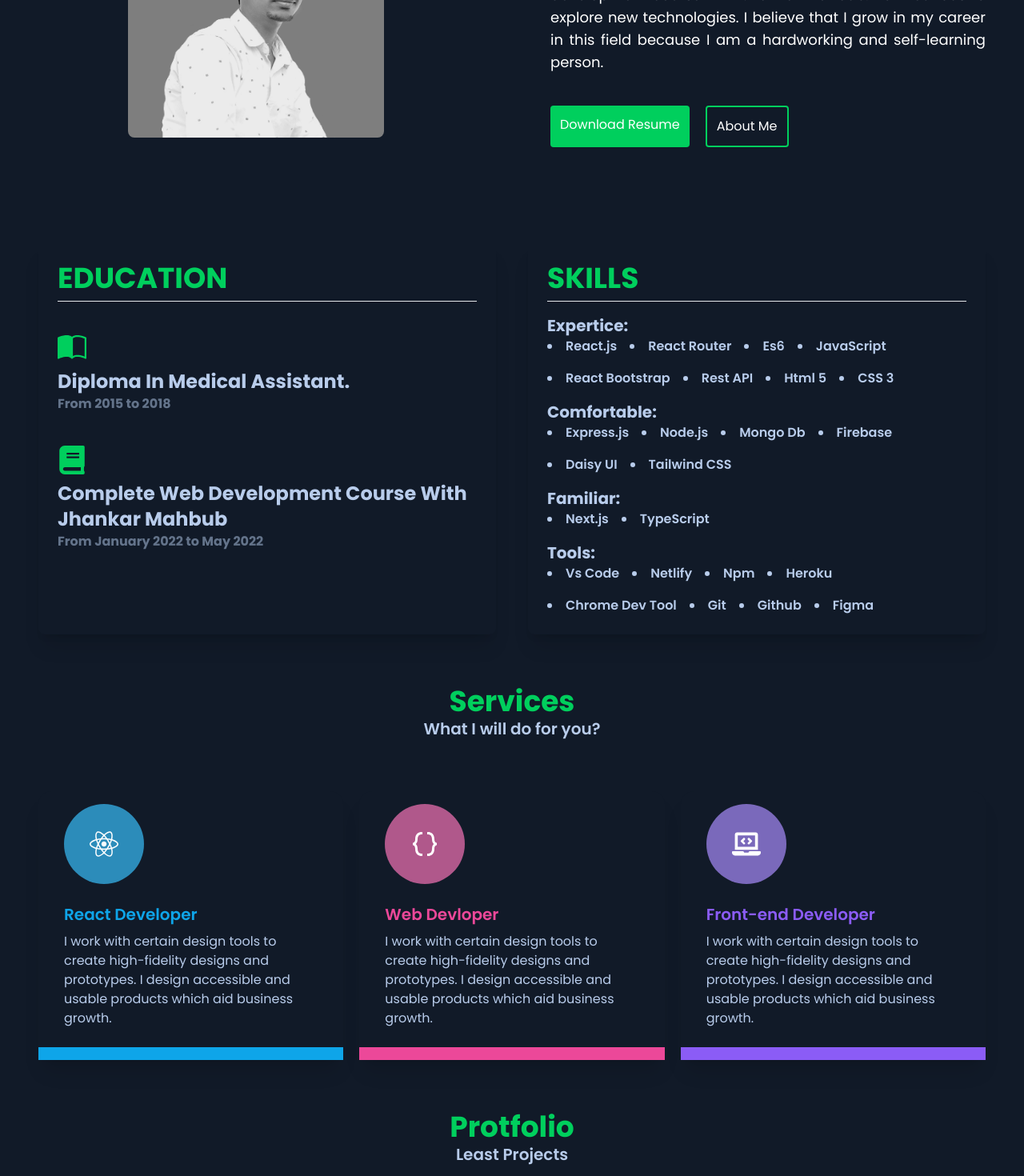
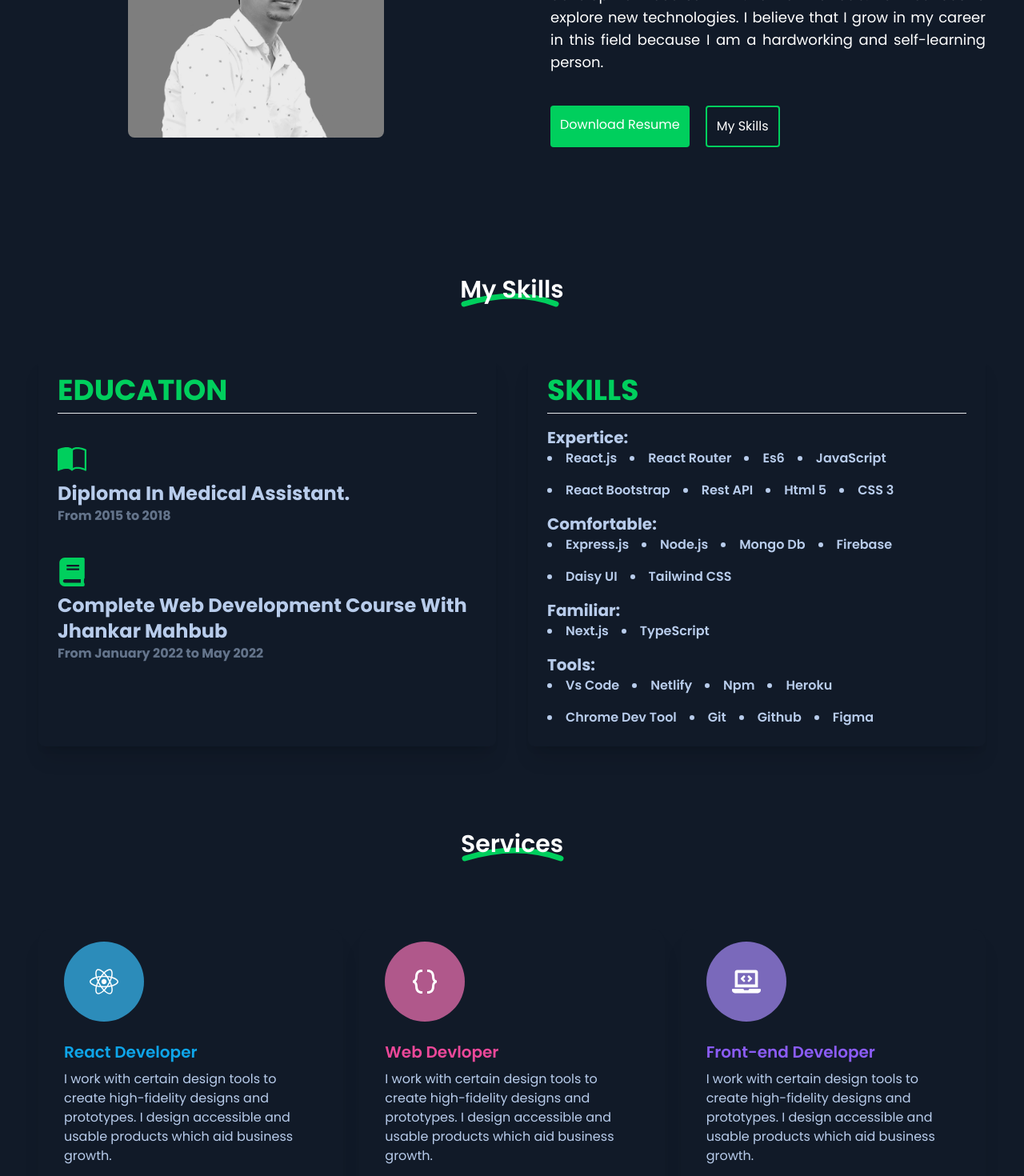
Before and after one commit to forhadmia1/my_protfolio, a React (Create React App) app: page / in a window 1280 px wide. Shown: the part 1160-2630 px from the top of the page at 80% size. Built offline with nearby package versions, Linux system fonts and the light colour scheme; no server answers.

Commit message:
organize the site

```diff
--- a/src/App.js
+++ b/src/App.js
@@ -5,9 +5,9 @@ import Home from './pages/Home/Home';
 import { ToastContainer } from 'react-toastify';
 import 'react-toastify/dist/ReactToastify.css';
 import Blogs from './pages/Blogs/Blogs';
-import SingleProject from './pages/ProjectPage/SingleProject';
 import NotFound from './components/NotFound';
 import "aos/dist/aos.css";
+import SingleProject from './components/SingleProject';
 
 function App() {
   return (
--- a/src/components/About.js
+++ b/src/components/About.js
@@ -8,7 +8,7 @@ const About = () => {
             <SectionTitle width={140}>About Me</SectionTitle>
             <div className='grid md:grid-cols-2 my-3 md:my-20'>
                 <div className='flex justify-center items-center'>
-                    <img className='w-80 h-80 rounded-lg grayscale hover:grayscale-0 duration-1000' src={myphoto} alt="" />
+                    <img className='w-80 h-80 rounded-lg grayscale hover:grayscale-0 duration-1000 hover:scale-110' src={myphoto} alt="" />
                 </div>
                 <div className='px-6 md:px-12 my-10'>
                     <p className='text-lg text-secondary text-justify'>
@@ -20,7 +20,7 @@ const About = () => {
                     <div className='flex md:justify-start justify-center gap-3 md:gap-5 mt-10'>
                         <a href='https://drive.google.com/uc?export=download&id=15ka36LpmP1yD4NX7_7Iw7iydKCtjP3fa' className="p-3 text-secondary rounded bg-primary">Download Resume</a>
 
-                        <button className="p-3 border-2 border-primary rounded text-secondary">About Me</button>
+                        <button className="p-3 border-2 border-primary rounded text-secondary">My Skills</button>
                     </div>
                 </div>
             </div>
--- a/src/pages/Home/Projects.js
+++ b/src/components/Projects.js
@@ -1,15 +1,13 @@
-import React, { useEffect, useState } from 'react';
-import useProjects from '../../hooks/useProjects';
+import React from 'react';
+import useProjects from '../hooks/useProjects';
 import ProjectCard from './ProjectCard';
+import SectionTitle from './SectionTitle';
 
 const Projects = () => {
     const [projects] = useProjects()
     return (
         <section className='py-16'>
-            <div>
-                <h2 className="text-4xl font-bold text-primary text-center" >Protfolio</h2>
-                <h3 className='text-xl font-semibold text-center'>Least Projects</h3>
-            </div>
+            <SectionTitle width={120}>Portfolio</SectionTitle>
             <div>
                 <div className="grid md:grid-cols-3 p-4 grid-cols-1 md:px-12 mt-12 justify-items-center gap-10">
                     {
--- a/src/pages/Home/Services.js
+++ b/src/components/Services.js
@@ -2,6 +2,7 @@ import React, { useEffect } from 'react';
 import { FaReact, FaLaptopCode } from 'react-icons/fa';
 import { BiCodeCurly } from 'react-icons/bi';
 import AOS from 'aos';
+import SectionTitle from './SectionTitle';
 
 const Services = () => {
 
@@ -13,8 +14,7 @@ const Services = () => {
 
     return (
         <div className='mt-16'>
-            <h2 className='text-center font-bold text-4xl text-primary'>Services</h2>
-            <h4 className='text-xl font-semibold text-center'>What I will do for you?</h4>
+            <SectionTitle width={125}>Services</SectionTitle>
             <div className='grid grid-cols-1 gap-10 md:gap-5 md:grid-cols-3 md:px-12 px-4 mt-16'>
                 <div data-aos="zoom-in-up" className="card bg-base-100 shadow-xl hover:bg-slate-800 hover:bg-opacity-80 hover:text-white duration-500">
                     <div className='px-8 pb-0 pt-4'>
--- a/src/pages/ProjectPage/SingleProject.js
+++ b/src/components/SingleProject.js
@@ -1,6 +1,6 @@
 import React, { useEffect, useState } from 'react';
 import { useParams } from 'react-router-dom';
-import useProjects from '../../hooks/useProjects';
+import useProjects from '../hooks/useProjects';
 
 const SingleProject = () => {
     const { id } = useParams()
--- a/src/components/Skills.js
+++ b/src/components/Skills.js
@@ -1,11 +1,12 @@
 import React from 'react';
-import Footer from './Footer';
 import { BsBookHalf } from 'react-icons/bs'
 import { FaBook } from 'react-icons/fa'
+import SectionTitle from './SectionTitle';
 
 const Skills = () => {
     return (
         <div>
+            <SectionTitle width={120}>My Skills</SectionTitle>
             <div className='grid grid-cols-1 md:grid-cols-2 mt-10 gap-10 mb-10 px-6 md:px-12'>
                 <div className=' shadow-xl p-6 rounded-lg'>
                     <h2 className='text-4xl font-bold text-primary mb-2 uppercase'>Education</h2>
--- a/src/index.js
+++ b/src/index.js
@@ -2,7 +2,6 @@ import React from 'react';
 import ReactDOM from 'react-dom/client';
 import './index.css';
 import App from './App';
-import reportWebVitals from './reportWebVitals';
 import { BrowserRouter } from 'react-router-dom';
 
 const root = ReactDOM.createRoot(document.getElementById('root'));
@@ -13,8 +12,3 @@ root.render(
     </BrowserRouter>
   </React.StrictMode>
 );
-
-// If you want to start measuring performance in your app, pass a function
-// to log results (for example: reportWebVitals(console.log))
-// or send to an analytics endpoint. Learn more: https://bit.ly/CRA-vitals
-reportWebVitals();
--- a/src/pages/Home/Home.js
+++ b/src/pages/Home/Home.js
@@ -3,9 +3,9 @@ import About from '../../components/About';
 import Contact from '../../components/Contact';
 import Footer from '../../components/Footer';
 import HeroArea from '../../components/HeroArea';
+import Projects from '../../components/Projects';
+import Services from '../../components/Services';
 import Skills from '../../components/Skills';
-import Projects from './Projects';
-import Services from './Services';
 
 const Home = () => {
     return (
--- a/src/pages/ProjectPage/ProjectPage.js
+++ /dev/null
@@ -1,14 +0,0 @@
-import React from 'react';
-import Footer from '../../components/Footer';
-import Projects from '../Home/Projects';
-
-const ProjectPage = () => {
-    return (
-        <div>
-            <Projects />
-            <Footer />
-        </div>
-    );
-};
-
-export default ProjectPage;
--- a/src/reportWebVitals.js
+++ /dev/null
@@ -1,13 +0,0 @@
-const reportWebVitals = onPerfEntry => {
-  if (onPerfEntry && onPerfEntry instanceof Function) {
-    import('web-vitals').then(({ getCLS, getFID, getFCP, getLCP, getTTFB }) => {
-      getCLS(onPerfEntry);
-      getFID(onPerfEntry);
-      getFCP(onPerfEntry);
-      getLCP(onPerfEntry);
-      getTTFB(onPerfEntry);
-    });
-  }
-};
-
-export default reportWebVitals;
```
Also changed, not shown: src/setupTests.js (deleted, +0 -5 lines), src/components/ProjectCard.js (renamed from src/pages/Home/ProjectCard.js), src/logo.svg (deleted), 1 other file (tests, documents, lock files or other folders).
